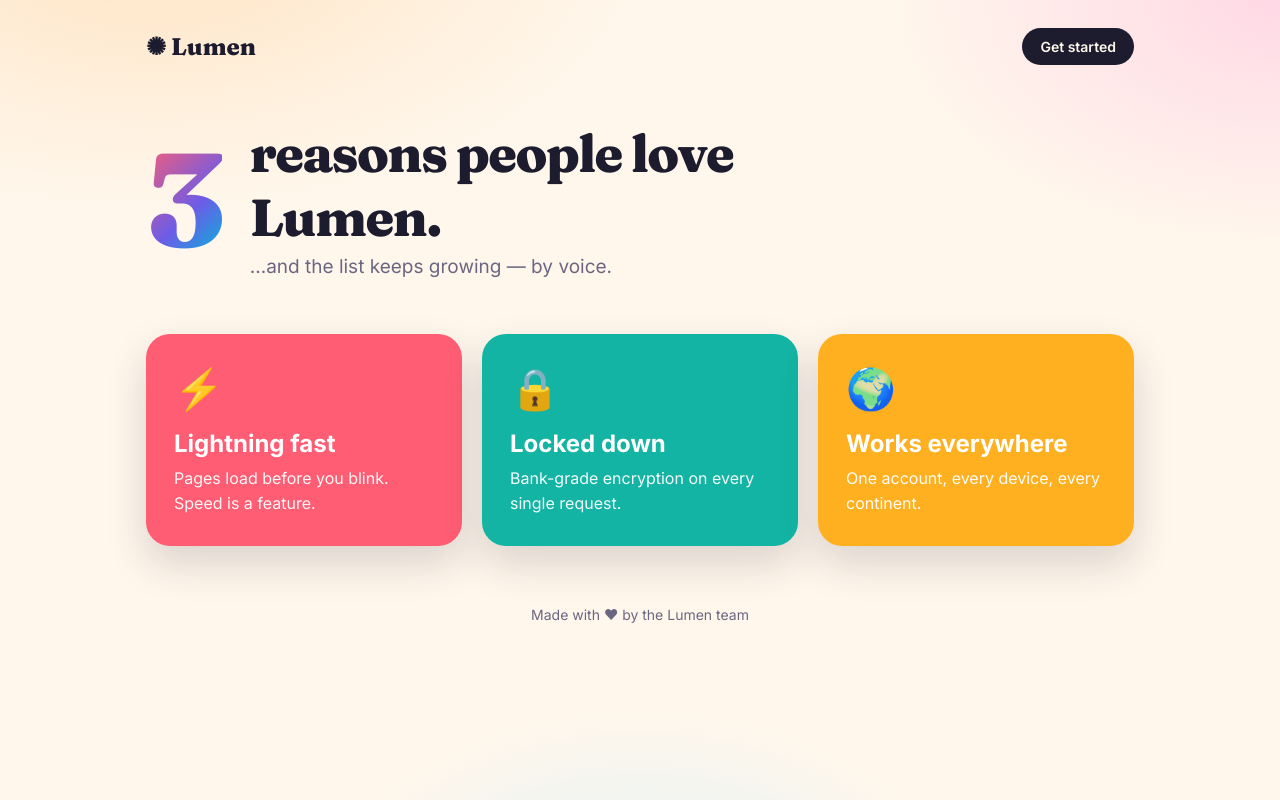
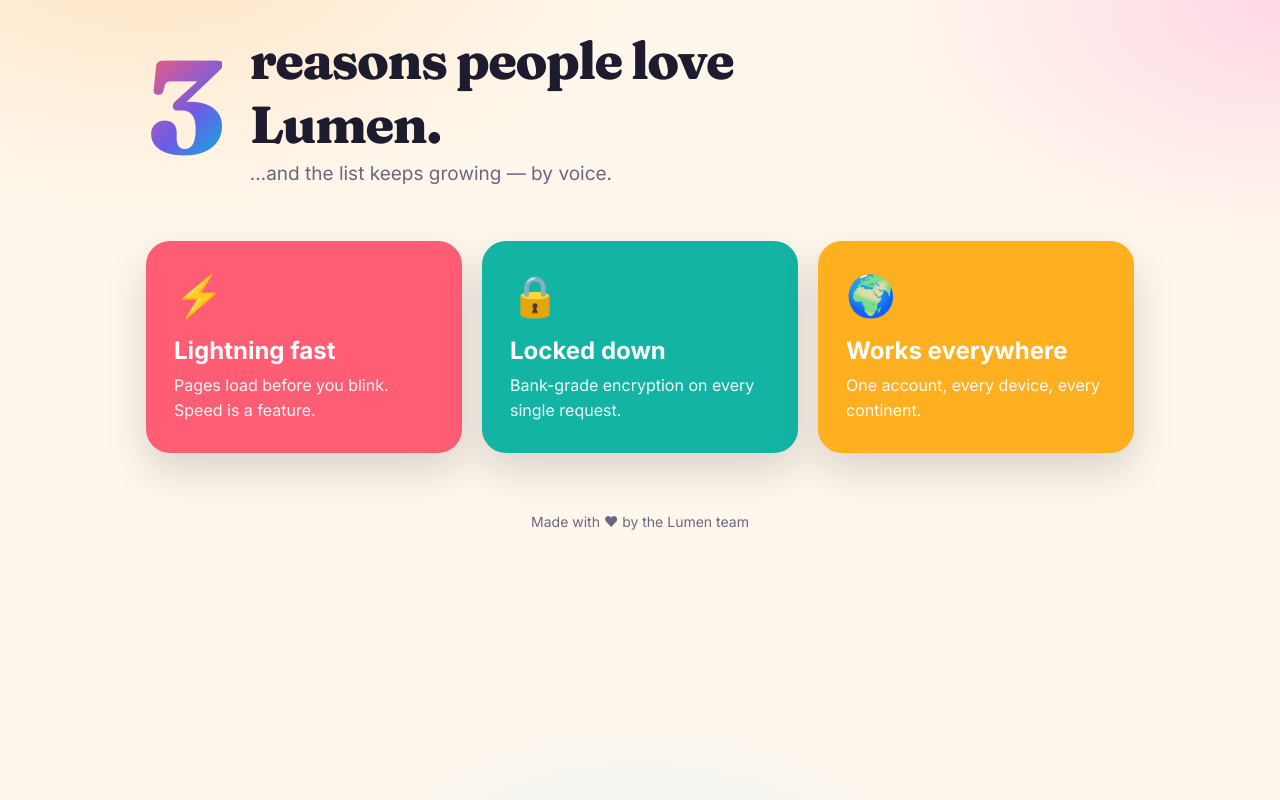
Before and after one commit to damienaubry/demo-target, a React (Vite) app: page / in a window 1280 px wide. Built offline with nearby package versions, Linux system fonts and the light colour scheme; the HTML template or start-up script is replaced by a standard one.

Commit message:
VoxBuild: Remove the top bar promo code

```diff
--- a/src/App.tsx
+++ b/src/App.tsx
@@ -18,11 +18,6 @@
   const list = features as Feature[];
   return (
     <main>
-      <nav>
-        <span className="logo">✺ Lumen</span>
-        <span className="navcta">Get started</span>
-      </nav>
-
       <header className="hero">
         <div className="count" key={list.length}>
           {list.length}
```
